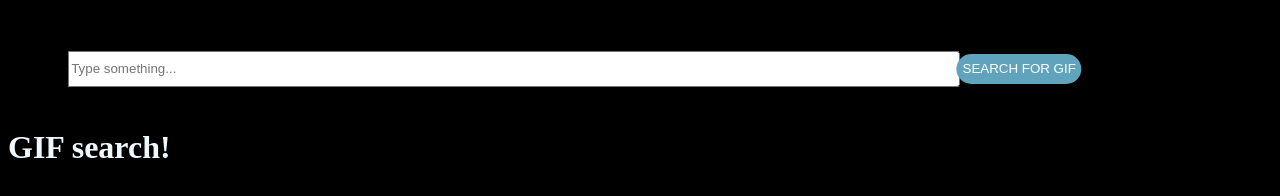
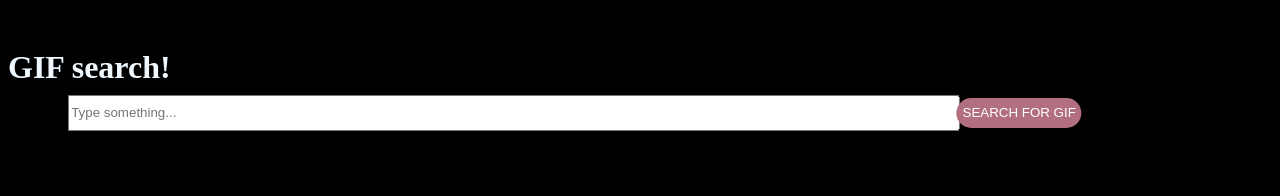
Before and after one commit to Ergerica/Software-Projects, a plain HTML site: page Giphy Search/giphy.html in a window 1280 px wide. Drawn offline with Linux system fonts and the light colour scheme.

Commit message:
changed css for giphy search

```diff
--- a/Giphy Search/giphy.css
+++ b/Giphy Search/giphy.css
@@ -2,7 +2,7 @@
   color: #fff !important;
   text-transform: uppercase;
   text-decoration: none;
-  background: #60a3bc;
+  background: #b16f7f;
 
   border-radius: 50px;
   display: inline-block;
@@ -28,7 +28,7 @@
 }
 body {
   background-color: black;
-  padding-top: 50px;
+  padding-top: 20px;
 }
 
 h1 {
--- a/Giphy Search/giphy.html
+++ b/Giphy Search/giphy.html
@@ -6,8 +6,8 @@
     <script src="giphy.js"></script>
   </head>
   <body>
+    <h1>GIF search!</h1>
     <div id="centering">
-      <h1>GIF search!</h1>
       <input type="text" placeholder="Type something..." id="myInput" />
       <button id="submit" type="button" onclick="getInputValue()">
         Search for Gif
```
